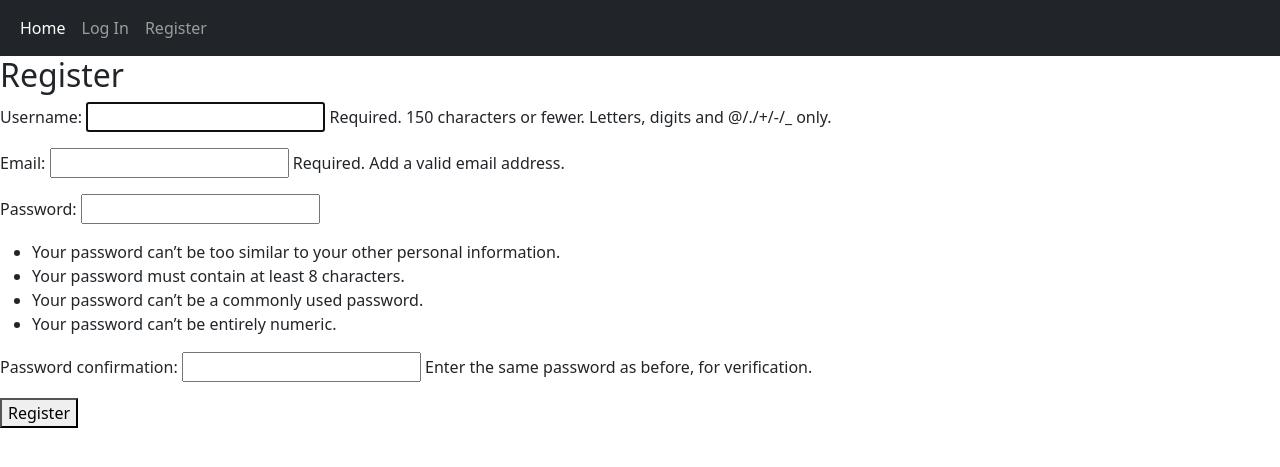
After one commit to SRaflian/Django-CRM, a Django app: page /accounts/register/ in a window 1280 px wide. The commit adds this page. Shown: the top 467 px of the page. Run offline with Django 5.2, Linux system fonts and the light colour scheme.

Commit message:
adding register page

```diff
--- /dev/null
+++ b/accounts/forms.py
@@ -0,0 +1,10 @@
+from django import forms
+from django.contrib.auth.forms import UserCreationForm
+from django.contrib.auth import get_user_model
+
+class SignUpForm(UserCreationForm):
+    email = forms.EmailField(max_length=254, help_text='Required. Add a valid email address.')
+
+    class Meta:
+        model = get_user_model()  # Use your custom user model
+        fields = ('username', 'email', 'password1', 'password2', )
--- a/accounts/urls.py
+++ b/accounts/urls.py
@@ -5,4 +5,5 @@ urlpatterns = [
     path('login/', views.my_custom_login_view, name='my_custom_login'),
     path('success/', views.success_view, name='some_success_url'),
     path('logout/', views.my_custom_logout_view, name='logout'),
+    path('register/', views.register, name='register'),
 ]
--- a/accounts/views.py
+++ b/accounts/views.py
@@ -59,3 +59,19 @@ def my_custom_logout_view(request: HttpRequest):
     messages.add_message(request, messages.SUCCESS, 'You have successfully logged out.')
     # Redirect to the homepage
     return redirect('home')  # Make sure 'home' corresponds to the name of your homepage URL pattern.
+
+
+from django.shortcuts import render, redirect
+from django.contrib.auth import login
+from .forms import SignUpForm
+
+def register(request):
+    if request.method == 'POST':
+        form = SignUpForm(request.POST)
+        if form.is_valid():
+            user = form.save()
+            login(request, user)
+            return redirect('/')  # Redirect to a success page (e.g., home)
+    else:
+        form = SignUpForm()
+    return render(request, 'auth/register.html', {'form': form})
--- a/templates/auth/login.html
+++ b/templates/auth/login.html
@@ -1,4 +1,6 @@
 {% extends "base.html" %}
+
+{% block title %}Login Page{% endblock %}
 
 {% block content %}
 
--- /dev/null
+++ b/templates/auth/register.html
@@ -0,0 +1,14 @@
+{% extends "base.html" %}
+
+{% block title %}Register{% endblock %}
+
+{% block content %}
+
+<h2>Register</h2>
+  <form method="post">
+    {% csrf_token %}
+    {{ form.as_p }}
+    <button type="submit">Register</button>
+  </form>
+
+{% endblock %}
--- a/templates/base.html
+++ b/templates/base.html
@@ -22,7 +22,7 @@
           <a class="nav-link" href="{% url 'login' %}">Log In</a>
         </li>
         <li class="nav-item">
-          {% comment %} <a class="nav-link" href="{% url 'register' %}">Register</a> {% endcomment %}
+        <a class="nav-link" href="{% url 'register' %}">Register</a>
         </li>
       </ul>
     </div>
--- a/templates/home.html
+++ b/templates/home.html
@@ -1,6 +1,6 @@
 {% extends "base.html" %}
 
-{% block title %}This is home{% endblock %}
+{% block title %}Home Page{% endblock %}
 
 {% block content %}
 {% if messages %}
```
